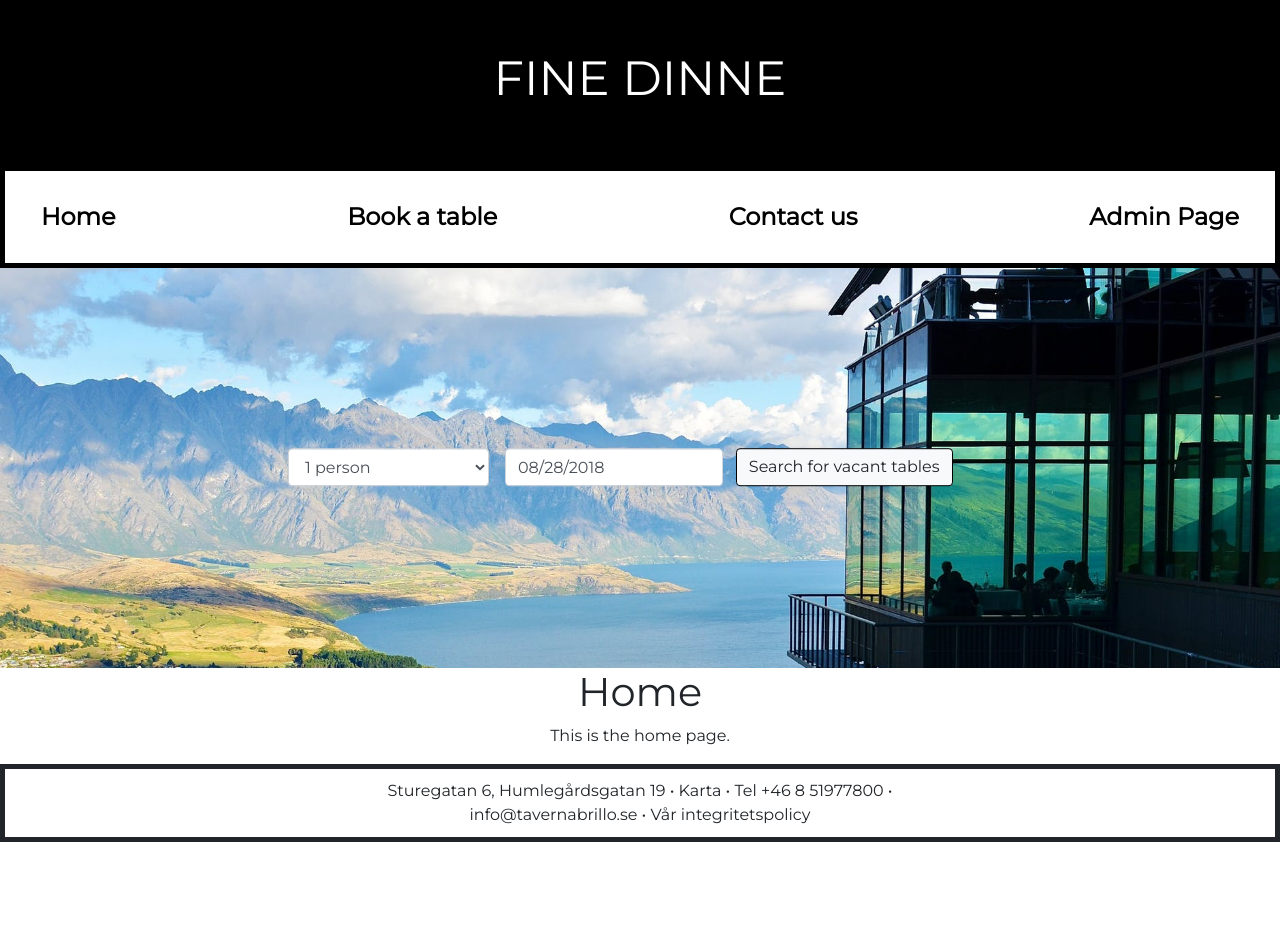
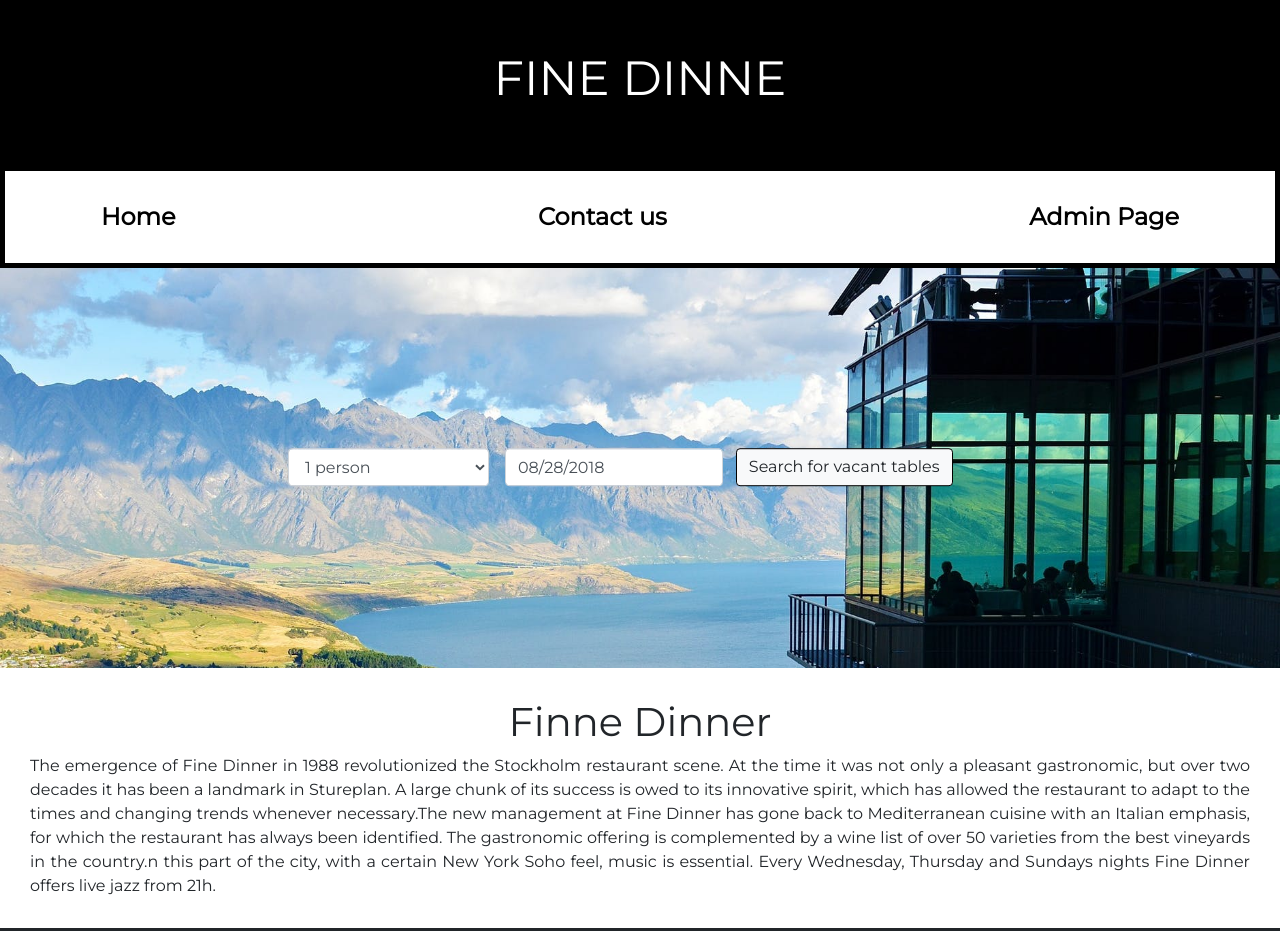
Before and after one commit to juliagulliksson/restaurant, a React (Create React App) app: page / in a window 1280 px wide. Shown: the top 931 px of the page. Before the commit the page ends 858 px from the top, so only its background shows below. Built offline with nearby package versions, Linux system fonts and the light colour scheme.

Commit message:
Arranged css style

```diff
--- a/src/App.css
+++ b/src/App.css
@@ -59,6 +59,7 @@ select.form-control:not([size]):not([multiple]) {
   margin: 0.8em;
 }
 
+/* App */
 .App {
   text-align: center;
 }
@@ -103,12 +104,65 @@ select.form-control:not([size]):not([multiple]) {
 .navbar li {
   padding: 20px;
   display: flex;
+  color:black;
+  margin: 0;
+}
+.navbar li{
+  padding:20px;
+  display:flex;
+  color: black;
+  margin: 0px;
+}
+.navbar li {
+  padding: 20px 80px;
+  display: flex;
   justify-content: center;
 }
 .navbar li a {
   color: black;
   font-size: 150%;
   font-weight: bold;
+}
+
+/* Home */
+.header-image {
+  height: 400px;
+  background-size: cover;
+  background-image: url("images/restaurantbild.jpeg");
+  position: relative;
+  text-align: center;
+  background-position: 0px -100px;
+  background-attachment: fixed;
+}
+
+.home-search-container{
+  width: 100%;
+  position: absolute;
+  top: 50%;
+  left: 50%;
+  transform: translate(-50%, -50%);
+}
+
+.home-search-container form{
+  width: 55%;
+  margin: 0px auto;
+}
+
+.search-container {
+  width: 100%;
+  }
+
+.form-container {
+  width: 30%;
+  margin: 0 auto;
+  text-align: center;
+}
+
+.home{
+  margin:30px;
+}
+.home p{
+  text-align: justify;
 }
 /* Contact */
 .contact {
@@ -122,6 +176,51 @@ select.form-control:not([size]):not([multiple]) {
 .imagestyle {
   height: 20%;
   width: 30%;
+}
+.contact p{
+  text-align: justify;
+  margin:10px;
+  padding:10px;
+}
+/* Admin */
+table{
+  margin-top:20px;
+  border-collapse: collapse;
+  border-spacing: 0;
+  width: 100%;
+}
+th{
+  border-bottom: 5px solid red;
+}
+td, th {
+  text-align: center;
+  padding: 8px;
+}
+.admin{
+  margin-top:20px;
+}
+.btn-light,
+.btn-light:hover,
+.btn-light:active {
+  border: 1px solid black;
+}
+
+select.form-control:not([size]):not([multiple]) {
+  padding-right: 6em;
+  margin-right: 1em;
+}
+
+.error p {
+  color: rgb(163, 6, 6);
+  font-weight: 700;
+}
+
+.required {
+  color: rgb(163, 6, 6);
+}
+
+.btn {
+  margin: 0.8em;
 }
 /* Footer */
 footer ul {
--- a/src/components/Navigation.js
+++ b/src/components/Navigation.js
@@ -9,9 +9,6 @@ class Navigation extends React.Component {
             <ul className="navbar">
               <li>
                 <Link to="/">Home</Link>
-              </li>
-              <li>
-                <Link to="/bookatable">Book a table</Link>
               </li>
               <li>
                 <Link to="/contact">Contact us</Link>
--- a/src/components/routes/Admin.js
+++ b/src/components/routes/Admin.js
@@ -4,8 +4,10 @@ import AdminPage from "../AdminPage";
 export default function Admin() {
   return (
     <div>
-      <h1>Admin</h1>
+      <div className="admin">
+      <h1>Booking Manager</h1>
       <AdminPage />
+      </div>
     </div>
   );
 }
--- a/src/components/routes/Contact.js
+++ b/src/components/routes/Contact.js
@@ -13,6 +13,11 @@ export default function Contact() {
           Specialized on Swedish delicatessen
           we serve our best version of swedish high cuisine.
           Reinventing traditional swedish dishes into new high cuisine.
+          The new management at Little Italy has gone back to Mediterranean
+          cuisine with an Italian emphasis, for which the restaurant has always
+          been identified. The gastronomic offering is complemented by a wine
+          list of over 50 varieties from the best vineyards in the country.
+          We sell you whatever we want as long as the design.
       </p>
     </div>
   <div className="images-contact">
--- a/src/components/routes/Home.js
+++ b/src/components/routes/Home.js
@@ -29,8 +29,16 @@ export default class Home extends Component {
           </div>
 
         </React.Fragment>
-        <h1>Home</h1>
-        <p>This is the home page.</p>
+        <div className="home">
+        <h1>Finne Dinner</h1>
+        <p>The emergence of Fine Dinner in 1988 revolutionized the Stockholm restaurant scene.
+          At the time it was not only a pleasant gastronomic, but over two decades it has been a landmark in Stureplan.
+          A large chunk of its success is owed to its innovative spirit, which has allowed the restaurant to adapt to the
+          times and changing trends whenever necessary.The new management at Fine Dinner has gone back to Mediterranean cuisine with an Italian emphasis,
+          for which the restaurant has always been identified. The gastronomic offering is complemented by a wine list of over
+          50 varieties from the best vineyards in the country.n this part of the city, with a certain New York Soho feel, music is essential.
+          Every Wednesday, Thursday and Sundays nights Fine Dinner offers live jazz from 21h.</p>
+       </div>
       </div>
     );
 
```
